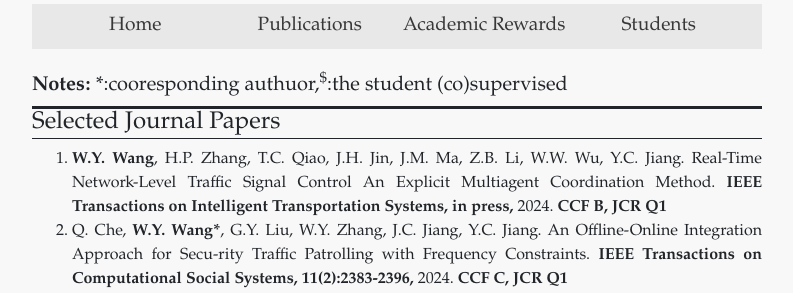
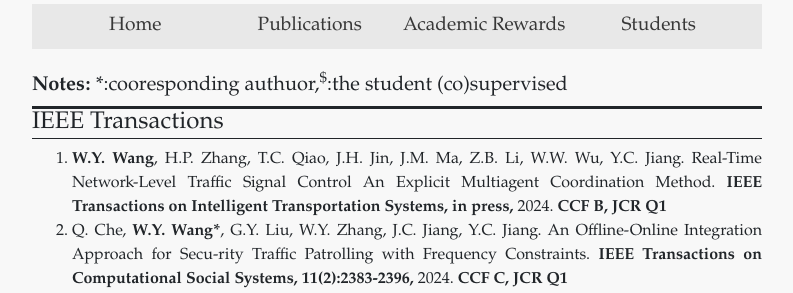
Before and after one commit to wanyuanwang/wanyuanwang.github.io, a Jekyll site: the page built from publications.html, in a window 1280 px wide and 1400 px high. Shown: the part 246-539 px from the top of the window, without its empty margins (243-1036 px from the left). Built offline with Jekyll 4.4.1, drawn with Linux system fonts in a browser that asks for light colours; some of the changed text lies outside the part shown.

Commit message:
Update publications.html

```diff
--- a/publications.html
+++ b/publications.html
@@ -4,13 +4,13 @@
 <div class="row">
     <div class="col-sm-8 offset-2">
         <h5 class="mt-2 mb-2 "><b>Notes: </b> *:cooresponding authuor,<sup>$</sup>:the student (co)supervised</h5>
-        <h4 style="border-top:3px solid; border-bottom:1px solid; ">Selected Journal Papers</h4>
+        <h4 style="border-top:3px solid; border-bottom:1px solid; ">IEEE Transactions</h4>
         <ol>
             {% for item in site.data.ieee_acm_transactions_papers %}
                 <li> <div style="text-align:justify"> {{item.authors}} {{item.title}} <b>{{item.journal}}</b> {{item.date}} </div> </li>
             {% endfor %}
         </ol>
-        <h4 style="border-top:3px solid; border-bottom:1px solid; ">Selected Conference Papers</h4>
+        <h4 style="border-top:3px solid; border-bottom:1px solid; ">Proceeding Conference Papers</h4>
         <ol>
             {% for item in site.data.conference_papers %}
                 <li> <div style="text-align:justify"> {{item.authors}} {{item.title}} {{item.conference}} <b>{{item.conference_abbr}}</b> {{item.address}} {{item.date}} {{item.others}} </div> </li>
```
